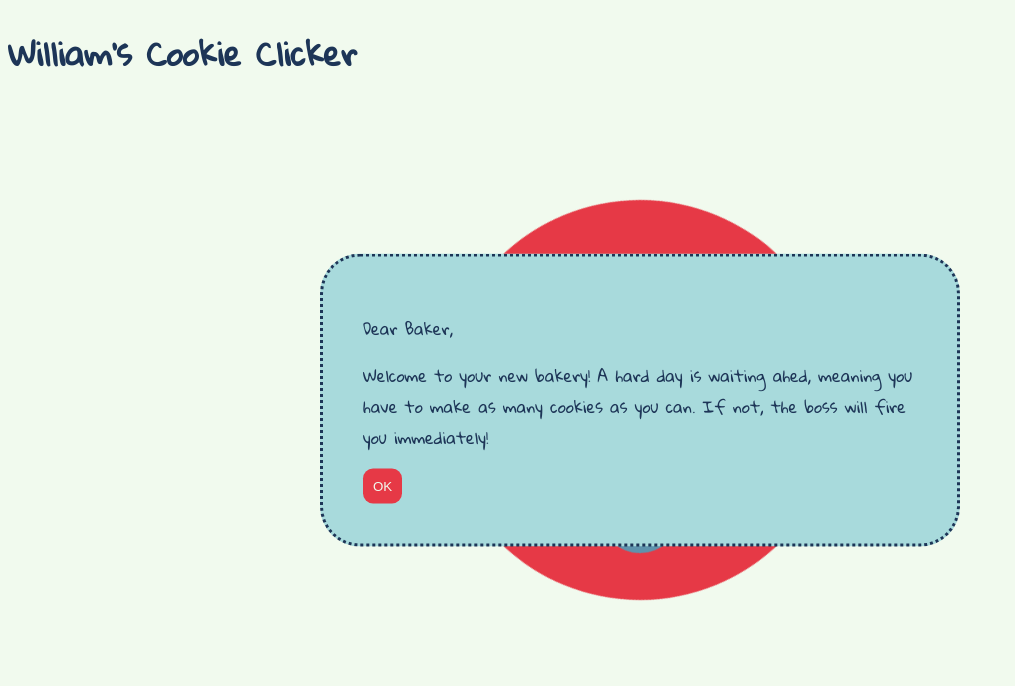
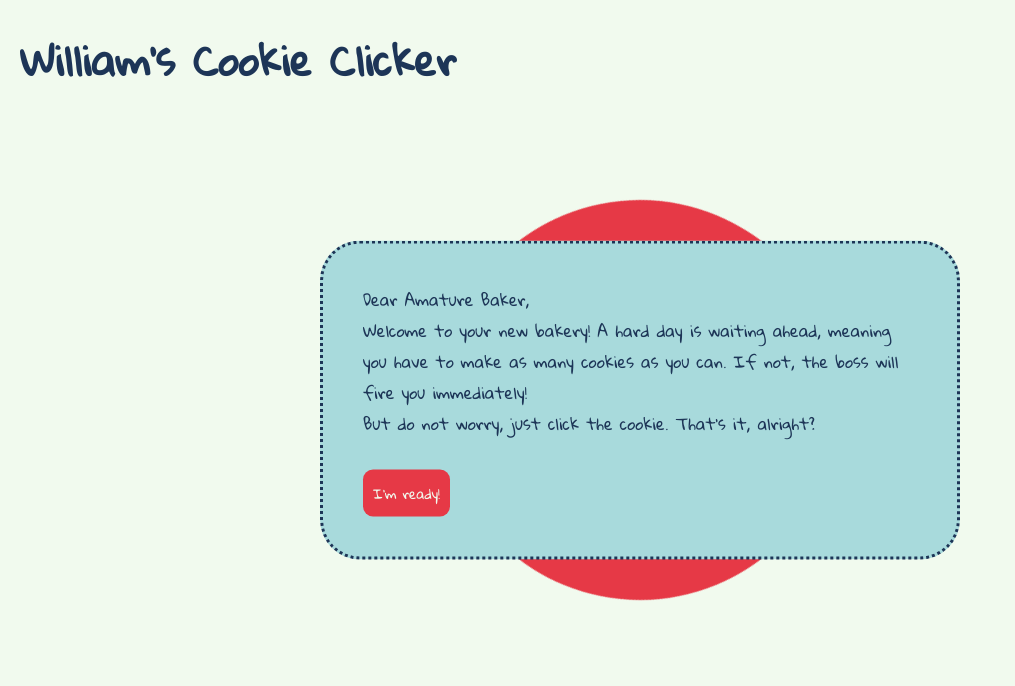
Before and after one commit to te21wilber/CookieClicker, a plain HTML site: page index.html in a window 1280 px wide. Shown: the whole page, without its empty margins (0-1015 px from the left). Drawn offline with Linux system fonts and the light colour scheme.

Commit message:
Improved all

```diff
--- a/index.html
+++ b/index.html
@@ -14,14 +14,19 @@
 <body>
     <h1>William's Cookie Clicker</h1>
     <div id="startPopup" class="popup">
-        <p>Dear Baker,</p>
-        <p>Welcome to your new bakery! A hard day is waiting ahed, meaning you have to make as many cookies as you can. If not, the boss will fire you immediately!</p>
-        <button onclick="dissmissStartPopup()">OK</button>
+        <p>Dear Amature Baker,</p>
+        <p>Welcome to your new bakery! A hard day is waiting ahead, meaning you have to make as many cookies as you can. If not, the boss will fire you immediately!</p>
+        <p>But do not worry, just click the cookie. That's it, alright?</p>
+        <br>
+        <button onclick="dissmissStartPopup()">I'm ready!</button>
     </div>
-    <div id="cookie">
-        <div></div>
-        <div></div>
-        <h2>*I am a cookie</h2>
+    <!-- <div id="rippleBound">
+        <div id="ripple"></div>
+    </div> -->
+    <div id="cookie" onclick="cookieClick()">
+        <div id="bigDot" class="pulsing"></div>
+        <div id="smallDot"></div>
+        <h2 unselectable="on">*I am a cookie</h2>
     </div>
 </body>
 </html>
--- a/script.js
+++ b/script.js
@@ -1,12 +1,31 @@
+var dialogOpen = true;
+
 window.onload = function () {
 
 }
 
 function dissmissStartPopup(){
     var startPopup = document.getElementById("startPopup");
-    startPopup.style.display = 'none';
-    // newspaper.animate(animateclose, 1000);
-    // setTimeout(function() {
-    //     startPopup.style.display = 'none';
-    //   }, 1000);
+    // startPopup.style.display = 'none';
+    startPopup.classList.add('slideOut');
+    // startPopup.animate(animateclose, 1000);
+    setTimeout(function() {
+        startPopup.style.display = 'none';
+        dialogOpen = false;
+      }, 500);
 }
+
+function cookieClick(){
+    // alert("event.clientX");
+    var cookie = document.getElementById("cookie");
+    var ripple = document.getElementById("ripple");
+    var bigDot = document.getElementById("bigDot");
+    var samllDot = document.getElementById("samllDot");
+    samllDot.classList.add("plusing");
+    bigDot.classList.add("plusing");
+    // ripple.style.animation = 'none';
+    // ripple.offsetHeight; /* trigger reflow */
+    // ripple.style.animation = null;
+    // ripple.style.top = event.clientY+'px';
+    // ripple.style.left = event.clientX+'px';
+}
--- a/style.css
+++ b/style.css
@@ -6,10 +6,20 @@
     --black: #1d3557;
 }
 
+*{
+    margin: 0;
+    padding: 0;
+}
+
 html{
     background-color: var(--white);
     color: var(--black);
     font-family: 'Gloria Hallelujah', cursive;
+}
+
+h1{
+    font-size: 2.5em;
+    margin: 20px;
 }
 
 .popup{
@@ -35,6 +45,7 @@ html{
     padding: 10px;
     border: none;
     border-radius: 10px;
+    font-family: 'Gloria Hallelujah', cursive;
     transition: all ease-in-out 0.1s;
 }
 
@@ -48,6 +59,7 @@ html{
     width: 50vh;
     border-radius: 50vh;
     position: fixed;
+    overflow: hidden;
     background-color: var(--red);
     left: 50%;
     top: 50%;
@@ -57,7 +69,7 @@ html{
     transform-origin: 0% 0%;
 }
 
-#cookie div{
+#cookie #bigDot{
     height: 10vh;
     width: 10vh;
     border-radius: 50vh;
@@ -65,10 +77,10 @@ html{
     background-color: var(--lightblue);
     left: 10vh;
     top: 10vh;
-    animation:color 4s linear infinite alternate;
+    animation:color 4s ease-in-out infinite alternate;
 }
 
-#cookie :nth-child(2){
+#cookie #smallDot{
     height: 5vh;
     width: 5vh;
     border-radius: 50vh;
@@ -76,15 +88,58 @@ html{
     background-color: var(--lightblue);
     left: 32.5vh;
     top: 32.5vh;
-    animation-delay: -4s;
+    animation: color 4s ease-in-out -4s infinite alternate;
+}
+
+.pulsing {
+    animation: breathe 0.5s ease-in-out infinite alternate;
+}
+
+#rippleBound{
+    height: 50%;
+    width: 50vh;
+    border-radius: 50vh;
+    position: fixed;
+    overflow: hidden;
+    left: 50%;
+    top: 50%;
+    transform: translate(-50%, -50%);
+    -ms-transform: translate(-50%, -50%);
+    transform-origin: 0% 0%;
+    pointer-events: none;
+    z-index: 5;
+}
+
+#ripple{
+    position: fixed;
+    background-color: #1d3557;
+    border-radius: 50vh;
+    height: 0%;
+    width: 0%;
+    left: 50%;
+    top: 50%;
+    transform-origin: 0% 0%;
+    transform: translate(-50%, -50%);
+    -ms-transform: translate(-50%, -50%);
+    animation:rippleDrop 0.5s ease-in;
 }
 
 #cookie h2 {
     position: fixed;
+    -webkit-user-select: none;
+    -moz-user-select: none;
+    -ms-user-select: none;
+    user-select: none;
+    font-size: 1.5em;
     top: 50%;
-    left: 50%;
-    transform: translate(-50%, -100%);
-    -ms-transform: translate(50%, -100%);
+    width: 100%;
+    text-align: center;
+    transform: translateY(-50%);
+    -ms-transform: translateY(-50%);
+}
+
+.slideOut{
+    animation:animateclose 0.5s ease-in-out;
 }
 
 @keyframes spin {
@@ -108,4 +163,32 @@ html{
       top: -50%;
       opacity: 0;
     }
-  }
+}
+
+@keyframes rippleDrop {
+    0%{
+        width: 0%;
+        height: 0%;
+        opacity: 0.5;
+    }
+
+    100% {
+      width: 100%;
+      height: 100%;
+      opacity: 0;
+    }
+}
+
+@keyframes breathe {
+    0%{
+        transform: scale(1);
+    }
+
+    50% {
+        transform: scale(1.2);
+    }
+
+    100%{
+        transform: scale(1);
+    }
+}
```
